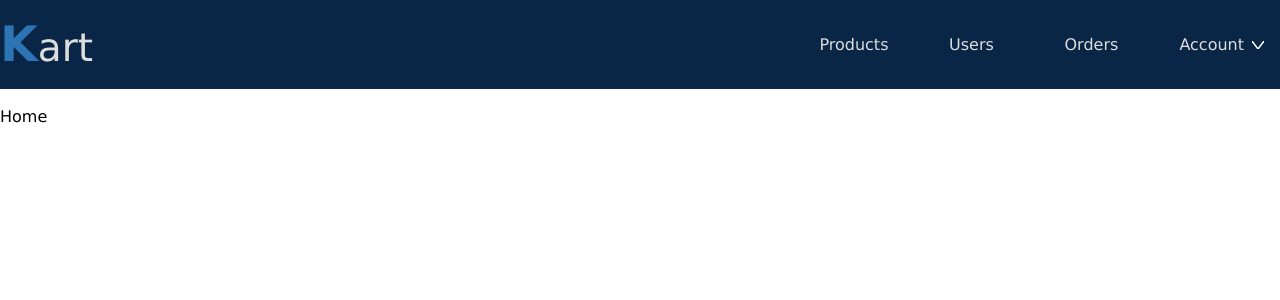
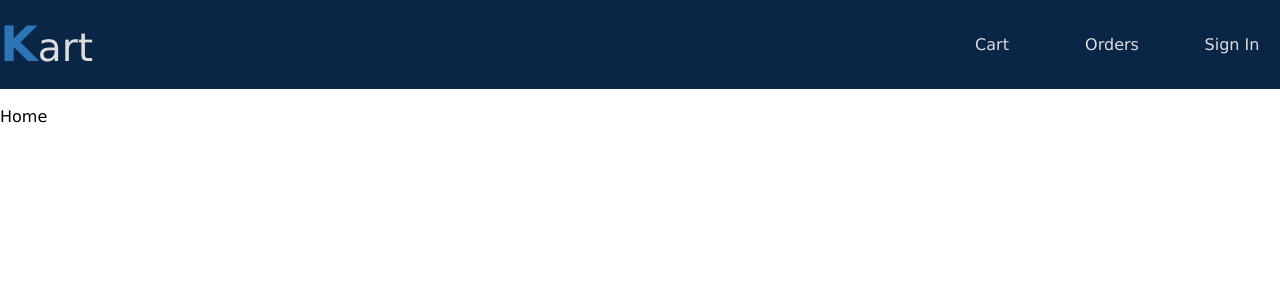
Before and after one commit to krishnankit/ecommerce-noframework, a React app: page / in a window 1280 px wide. Shown: the top 300 px of the page. Built offline with nearby package versions, Linux system fonts and the light colour scheme; no server answers.

Commit message:
temporarily fix dropdown issue on logout

```diff
--- a/src/components/Navbar.jsx
+++ b/src/components/Navbar.jsx
@@ -4,13 +4,14 @@ import { globalContext } from "../context/globalState";
 
 function Navbar() {
   const { globalState: { currentUser } } = useContext(globalContext);
-  const isAdmin = currentUser?.isAdmin ?? true;
-  console.log("nav isadmin", isAdmin);
+  const isAdmin = currentUser?.isAdmin ?? false;
 
   const [showDropdown, setShowDropdown] = useState(false);
+  console.log("showDropdown", showDropdown);
   const accountBtnRef = useRef();
   const dropdownRef = useRef();
 
+  // Add Eventlistener on body to close dropdown when clicked elsewhere.
   useEffect(() => {
     function closeDropdown(event) {
       if (!accountBtnRef.current) {
@@ -33,6 +34,12 @@ function Navbar() {
     return () => document.removeEventListener("click", closeDropdown);
   }, []);
 
+  // Dropdown should be closed when logged out
+  // Find better solution to this
+  useEffect(() => {
+    setShowDropdown(false);
+  }, [currentUser]);
+
   function toggleDropdown(event) {
     setShowDropdown(!showDropdown);
     if (showDropdown) {
@@ -48,11 +55,11 @@ function Navbar() {
         <Link to="/" className="text-4xl">
           <span className="text-5xl font-extrabold text-secondary">K</span>art
         </Link>
-            <ul className="flex justify-center">
+            <ul className="flex justify-center items-center">
               { isAdmin ?
                 <>
-                  <Navitem label="Products" link="admin/products" />
-                  <Navitem label="Users" link="admin/users" />
+                  <Navitem label="All Products" link="admin/products" />
+                  <Navitem label="Add Product" link="admin/add-product" />
                   <Navitem label="Orders" link="admin/orders" />
                 </>
                 :
@@ -61,7 +68,7 @@ function Navbar() {
                   <Navitem label="Orders" link="orders" />
                 </>
               }
-              { currentUser ?
+              { !currentUser ?
                 <Navitem label="Sign In" link="signin" />
                 :
                 <li
@@ -116,7 +123,6 @@ function Navitem({ label, link }) {
 }
 
 function Dropdown({ show, dropdownRef, isAdmin }) {
-  console.log("isAdmin", isAdmin);
   const { logout, displayToast } = useContext(globalContext);
   const navigate = useNavigate();
 
@@ -134,7 +140,7 @@ function Dropdown({ show, dropdownRef, isAdmin }) {
       <li
         className="px-2 py-2 cursor-pointer delay-100"
         onClick={() => {
-          logout;
+          logout();
           navigate("/");
           displayToast({
             message: "Logged Out",
```
